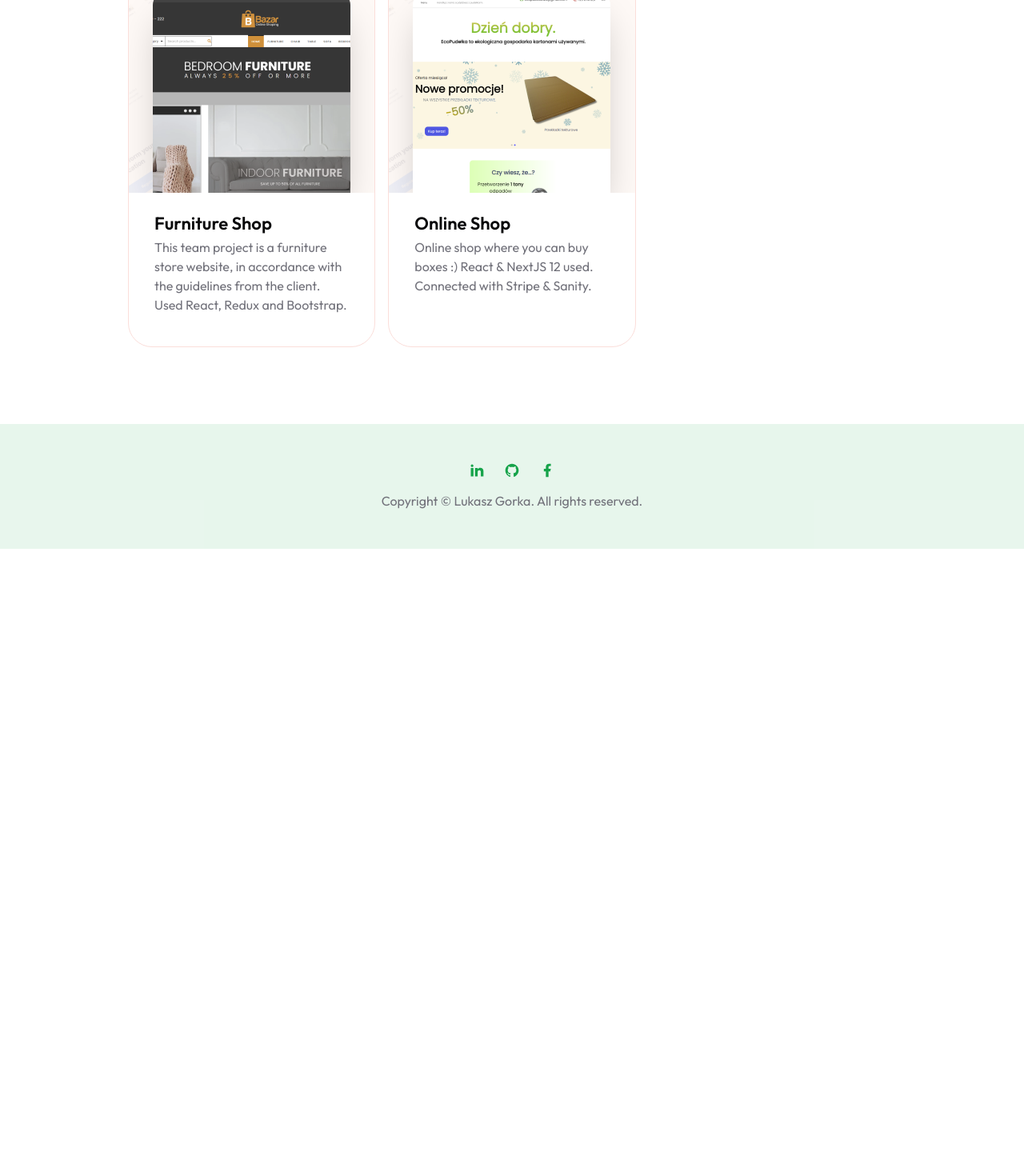
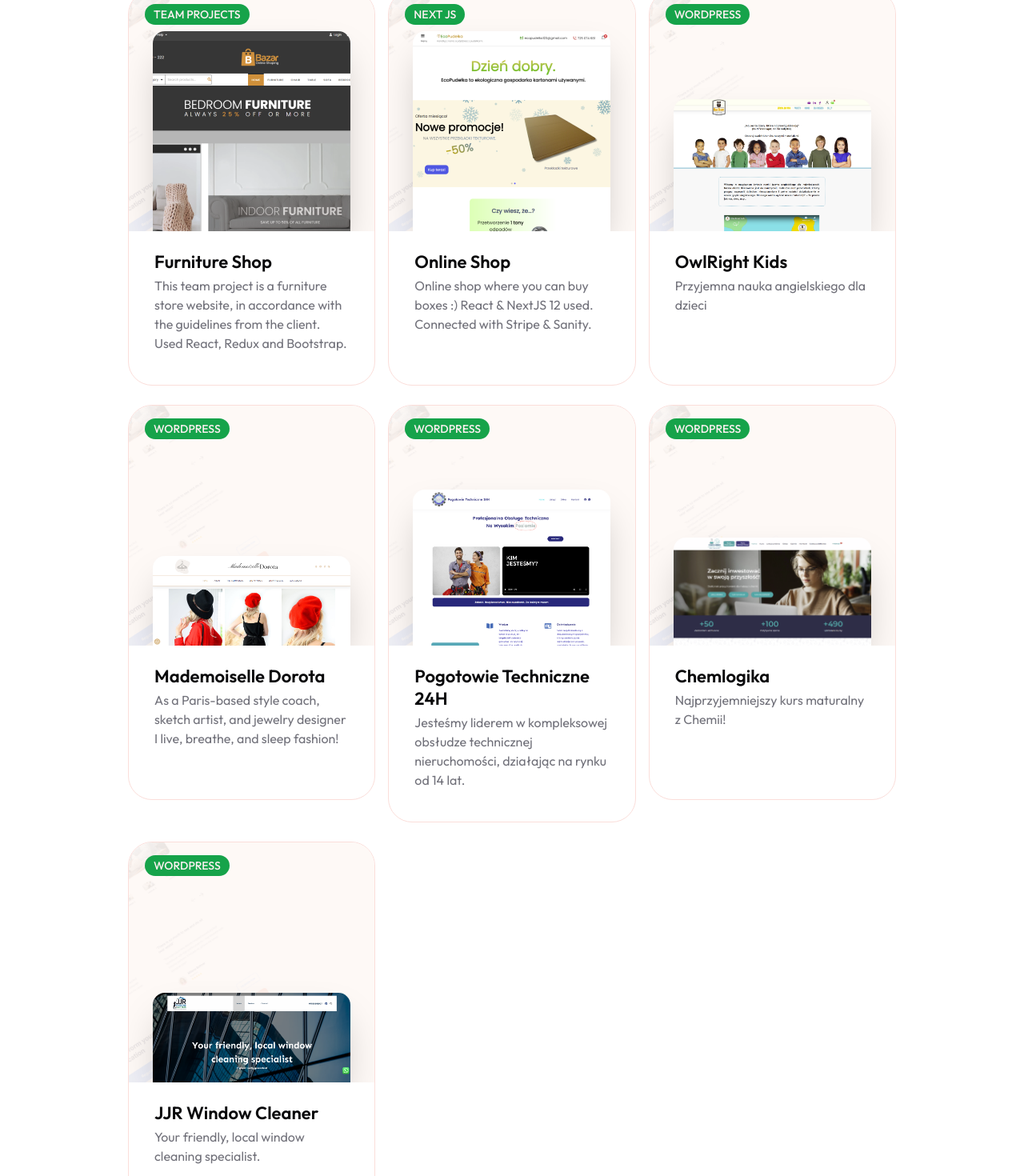
Before and after one commit to Cinamon88/new_portfolio_24, a Next.js app: page /en/projects in a window 1280 px wide. Shown: the part 900-2370 px from the top of the page at 80% size. Before the commit the page ends 1586 px from the top, so only its background shows below. Built offline with nearby package versions, Linux system fonts and the light colour scheme.

Commit message:
add projects to locale

```diff
--- a/src/app/[locale]/projects/page.jsx
+++ b/src/app/[locale]/projects/page.jsx
@@ -54,14 +54,46 @@ const Projects = () => {
       link: "https://ecopudelka-ecommerce.vercel.app/",
       github: "/",
     },
-    // {
-    //     image: '/work/3.png',
-    //     category: 'fullstack',
-    //     name: '',
-    //     description: 'Lorem ipsum',
-    //     link: '/',
-    //     github: '/',
-    // },
+    {
+      image: '/work/owl.png',
+      category: 'wordpress',
+      name: 'OwlRight Kids',
+      description: 'Przyjemna nauka angielskiego dla dzieci',
+      link: 'https://owlrightkids.com/',
+      // github: '/',
+  },
+  {
+      image: '/work/mad.png',
+      category: 'wordpress',
+      name: 'Mademoiselle Dorota',
+      description: 'As a Paris-based style coach, sketch artist, and jewelry designer I live, breathe, and sleep fashion!',
+      link: 'https://mademoiselledorota.com/',
+      // github: '/',
+  },
+  {
+      image: '/work/pogotowie.png',
+      category: 'wordpress',
+      name: 'Pogotowie Techniczne 24H',
+      description: 'Jesteśmy liderem w kompleksowej obsłudze technicznej nieruchomości, działając na rynku od 14 lat.',
+      link: 'https://pogotowietechniczne.eu/',
+      // github: '/',
+  },
+  {
+      image: '/work/chemlogika.png',
+      category: 'wordpress',
+      name: 'Chemlogika',
+      description: 'Najprzyjemniejszy kurs maturalny z Chemii!',
+      link: 'https://chemlogika.pl/',
+      // github: '/',
+  },
+  {
+      image: '/work/jjr.png',
+      category: 'wordpress',
+      name: 'JJR Window Cleaner',
+      description: 'Your friendly, local window cleaning specialist.',
+      link: 'https://jjrwindowsandgutters.co.uk/',
+      // github: '/',
+  },
   ];
 
   const uniqueCategories = [
```
